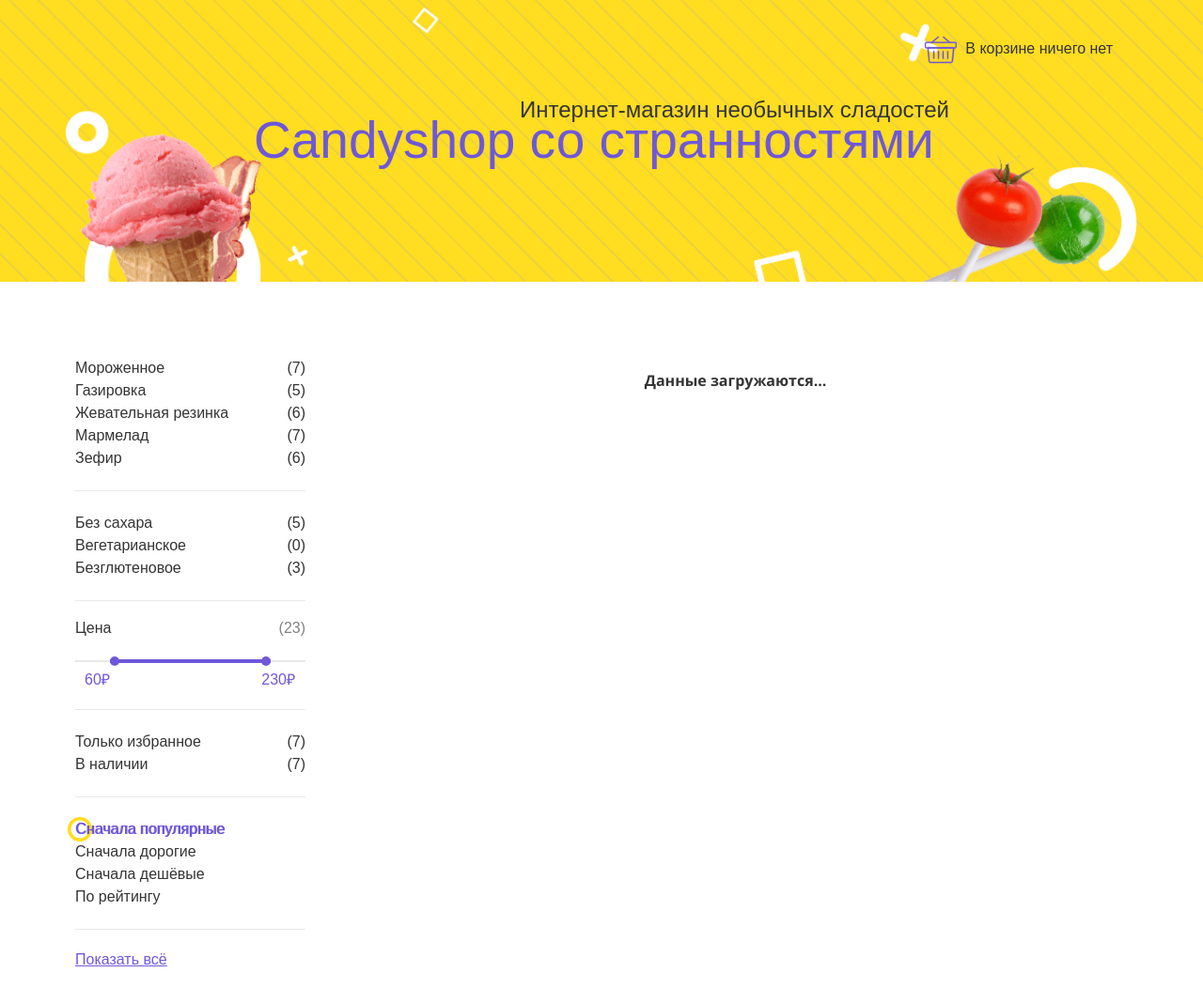
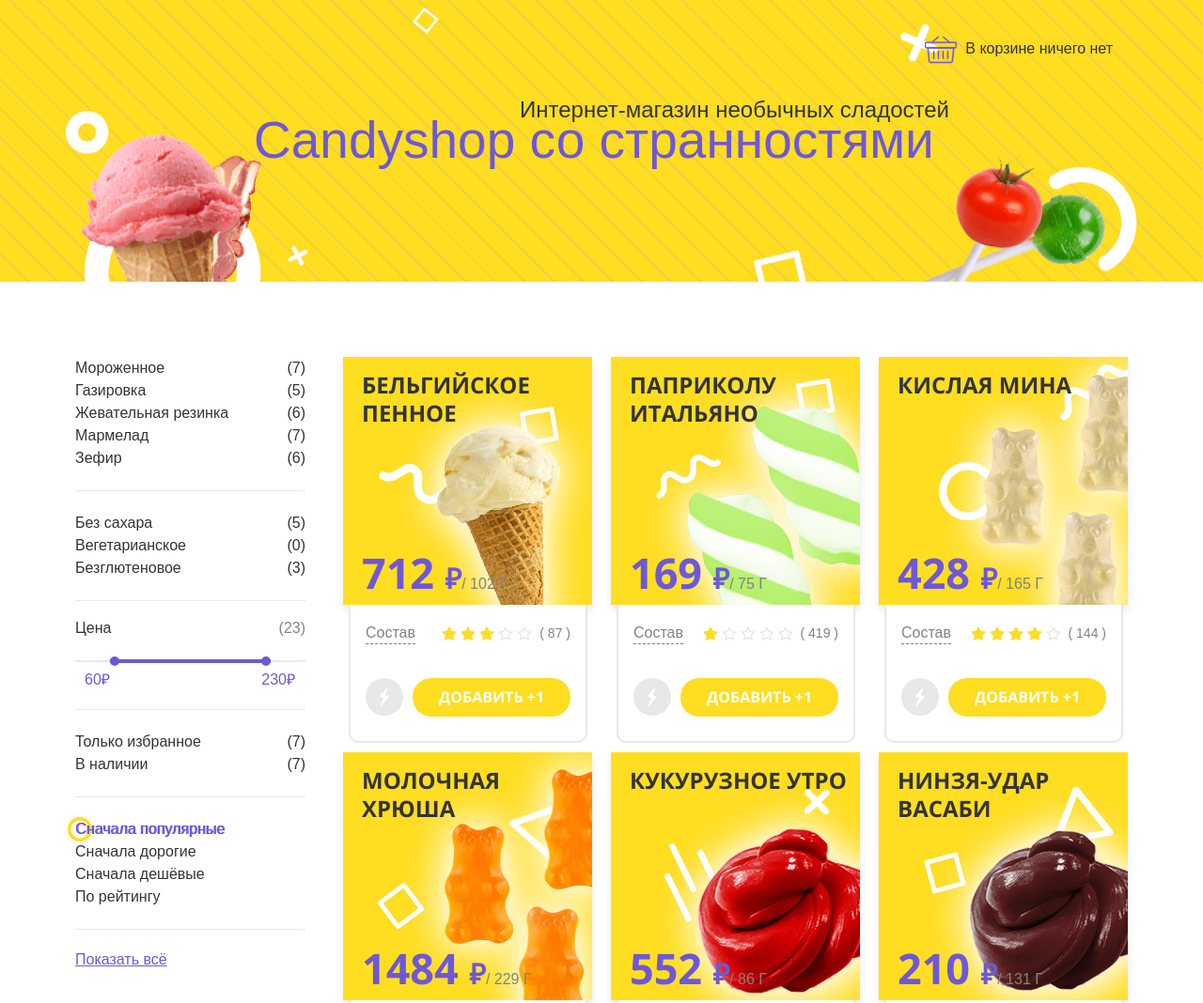
Before and after one commit to dmax1447/508937-candyshop, a website: page index.html in a window 1280 px wide. Shown: the top 1068 px of the page at 94% size. Drawn offline with Linux system fonts and the light colour scheme; files whose address does not match are found by name.

Commit message:
сделал полностью задание

```diff
--- a/index.html
+++ b/index.html
@@ -482,6 +482,6 @@
       <p>Попробуй ещё раз, нажав <span class="catalog__show-all">«Показать всё»</span> или посмотри что мы предлагаем тебе попробовать.</p>
     </div>
   </template>
-
+<script type="text/javascript" src="js/goods.js"></script>
 </body>
 </html>
--- /dev/null
+++ b/js/goods.js
@@ -0,0 +1,155 @@
+'use strict';
+var mokNames = ['Чесночные сливки', 'Огуречный педант', 'Молочная хрюша', 'Грибной шейк', 'Баклажановое безумие', 'Паприколу итальяно', 'Нинзя-удар васаби', 'Хитрый баклажан', 'Горчичный вызов', 'Кедровая липучка', 'Корманный портвейн', 'Чилийский задира', 'Беконовый взрыв', 'Арахис vs виноград', 'Сельдерейная душа', 'Початок в бутылке', 'Чернющий мистер чеснок', 'Раша федераша', 'Кислая мина', 'Кукурузное утро', 'Икорный фуршет', 'Новогоднее настроение', 'С пивком потянет', 'Мисс креветка', 'Бесконечный взрыв', 'Невинные винные', 'Бельгийское пенное', 'Острый язычок'];
+var mokPictures = ['gum-cedar.jpg', 'gum-chile.jpg', 'gum-eggplant.jpg', 'gum-mustard.jpg', 'gum-portwine.jpg', 'gum-wasabi.jpg', 'ice-cucumber.jpg', 'ice-eggplant.jpg', 'ice-garlic.jpg', 'ice-italian.jpg', 'ice-mushroom.jpg', 'ice-pig.jpg', 'marmalade-beer.jpg', 'marmalade-caviar.jpg', 'marmalade-corn.jpg', 'marmalade-new-year.jpg', 'marmalade-sour.jpg', 'marshmallow-bacon.jpg', 'marshmallow-beer.jpg', 'marshmallow-shrimp.jpg', 'marshmallow-spicy.jpg', 'marshmallow-wine.jpg', 'soda-bacon.jpg', 'soda-celery.jpg', 'soda-cob.jpg', 'soda-garlic.jpg', 'soda-peanut-grapes.jpg',
+  'soda-russian.jpg'];
+var mokContents = ['молоко', 'сливки', 'вода', 'пищевой краситель', 'патока', 'ароматизатор екона', 'ароматизатор свинца', 'ароматизатор дуба, идентичный натуральному', 'ароматизатор артофеля', 'лимонная кислота', 'загуститель', 'эмульгатор', 'консервант: сорбат калия', 'посолочная смесь: соль, нитрит натрия', 'ксилит', 'карбамид', 'вилларибо', 'виллабаджо'];
+var GOODS_NUMBER = 26;
+var GOODS_NUMBER_BASKET = 3;
+var AMOUNT_MIN = 0;
+var AMOUNT_MAX = 20;
+var PRICE_MIN = 100;
+var PRICE_MAX = 1500;
+var WEIGHT_MIN = 30;
+var WEIGHT_MAX = 300;
+var RATING_MIN = 1;
+var RATING_MAX = 5;
+var RATING_NUMBER_MIN = 10;
+var RATING_NUMBER_MAX = 900;
+var ENERGY_MIN = 70;
+var ENERGY_MAX = 500;
+
+// функция выбора случайного элемента массива, возвращает случайный элемент переданного массива
+var getRandomElement = function (array) {
+  var index = Math.floor(array.length * Math.random());
+  return array[index];
+};
+
+// функция генерации случайного целого значения в выбранном диапазоне
+var getRandomValue = function (min, max) {
+  return Math.round(Math.random() * (max - min)) + min;
+};
+
+// функция генерации случайного булева значания
+var getRandomBoolean = function () {
+  return Math.round(Math.random()) ? true : false;
+};
+
+var getRandomContents = function () {
+  var numberOfСomponents = getRandomValue(1, mokContents.length);
+  var contents = [];
+  for (var i = 0; i < numberOfСomponents; i++) {
+    contents[i] = getRandomElement(mokContents);
+  }
+  return contents.toString();
+};
+
+// функция генерации объекта-товара
+var getMokElement = function () {
+  var mokElement = {};
+  mokElement.name = getRandomElement(mokNames);
+  mokElement.picture = 'img/cards/' + getRandomElement(mokPictures);
+  mokElement.amount = getRandomValue(AMOUNT_MIN, AMOUNT_MAX);
+  mokElement.price = getRandomValue(PRICE_MIN, PRICE_MAX);
+  mokElement.weight = getRandomValue(WEIGHT_MIN, WEIGHT_MAX);
+  mokElement.rating = {};
+  mokElement.rating.value = getRandomValue(RATING_MIN, RATING_MAX);
+  mokElement.rating.number = getRandomValue(RATING_NUMBER_MIN, RATING_NUMBER_MAX);
+  mokElement.nutritionFacts = {};
+  mokElement.nutritionFacts.sugar = getRandomBoolean();
+  mokElement.nutritionFacts.energy = getRandomValue(ENERGY_MIN, ENERGY_MAX);
+  mokElement.nutritionFacts.contents = getRandomContents();
+  return mokElement;
+};
+
+// функция создания массива данных
+var getMokGoods = function (number) {
+  var mokGoods = [];
+  for (var i = 0; i < number; i++) {
+    mokGoods[i] = getMokElement();
+  }
+  return mokGoods;
+};
+
+// функция отрисовки карточки товара по шаблону, передаем в нее данные о товаре в виде объекта и указатель на список куда отрисовывать карточку
+var renderCard = function (cardData, list) {
+  // находим и сохраняем шаблон
+  var cardTemplate = document.querySelector('#card').content.cloneNode(true);
+
+  // берем из шаблона карточку товара, очищаем класс доступности
+  var card = cardTemplate.querySelector('.catalog__card');
+
+  // добавим фото товара
+  card.querySelector('.card__img').src = cardData.picture;
+
+  // добавим карточке товара класс доступности в зависимости от количества
+  card.classList.remove('card--in-stock');
+  if (cardData.amount > 5) {
+    card.classList.add('card--in-stock');
+  }
+  if (cardData.amount > 0 && cardData.amount <= 5) {
+    card.classList.add('card--little');
+  }
+  if (cardData.amount === 0) {
+    card.classList.add('card--soon');
+  }
+
+  // название вставляем в блок card__title
+  card.querySelector('.card__title').textContent = cardData.name;
+
+  // цену и вес вставляем в ноды в блок card__price
+  card.querySelector('.card__price').childNodes[0].textContent = cardData.price + ' ';
+  card.querySelector('.card__price').childNodes[2].textContent = '/ ' + cardData.weight + ' Г';
+
+  // добавим нужный стиль в блок stars__rating
+  var starsRatingStyles = ['stars__rating--one', 'stars__rating--two', 'stars__rating--three', 'stars__rating--four', 'stars__rating--five'];
+  card.querySelector('.stars__rating').classList.remove('stars__rating--five');
+  card.querySelector('.stars__rating').classList.add(starsRatingStyles[cardData.rating.value - 1]);
+
+  // добавим количество голосов в блок star__count
+  card.querySelector('.star__count').textContent = '( ' + cardData.rating.number + ' )';
+
+  // оформим блок состав товара card__characteristic, добавим данные о наличии сахара
+  if (cardData.nutritionFacts.sugar) {
+    card.querySelector('.card__characteristic').textContent = 'Содержит сахар';
+  } else {
+    card.querySelector('.card__characteristic').textContent = 'Без сахара';
+  }
+
+  // оформим блок состав товара card__composition-list, добавим данные о содержащихся элементах
+  card.querySelector('.card__composition-list').textContent = cardData.nutritionFacts.contents;
+
+  // добавим сформированную карточку в блок товаров
+  list.appendChild(card);
+  // catalogCards.appendChild(card);
+};
+
+// создаем массив данных товаров в каталоге
+var goods = getMokGoods(GOODS_NUMBER);
+
+// найдем блок catalog__cards и уберем у него класс catalog__cards--load
+var catalogCards = document.querySelector('.catalog__cards');
+catalogCards.classList.remove('catalog__cards--load');
+
+// найдем блок catalog__load и скроем его, добавив класс visually-hidden
+var catalogLoad = document.querySelector('.catalog__load');
+catalogLoad.classList.add('visually-hidden');
+
+// отрисовываем карточки товаров в каталоге catalog__cards
+for (var i = 0; i < goods.length; i++) {
+  renderCard(goods[i], catalogCards);
+}
+
+// создаем массив данных товаров в корзине
+var goodsInBusket = getMokGoods(GOODS_NUMBER_BASKET);
+
+// отрисуем товары в корзине в блок goods__cards
+var goodsCards = document.querySelector('.goods__cards');
+for (i = 0; i < goodsInBusket.length; i++) {
+  renderCard(goodsInBusket[i], goodsCards);
+}
+
+// удалим у блока товары в корзине goods__cards класс goods__cards--empty
+goodsCards.classList.remove('goods__cards--empty');
+
+// скроем блок goods__card-empty добавив ему класс visually-hidden
+document.querySelector('.goods__card-empty').classList.add('visually-hidden');
```
